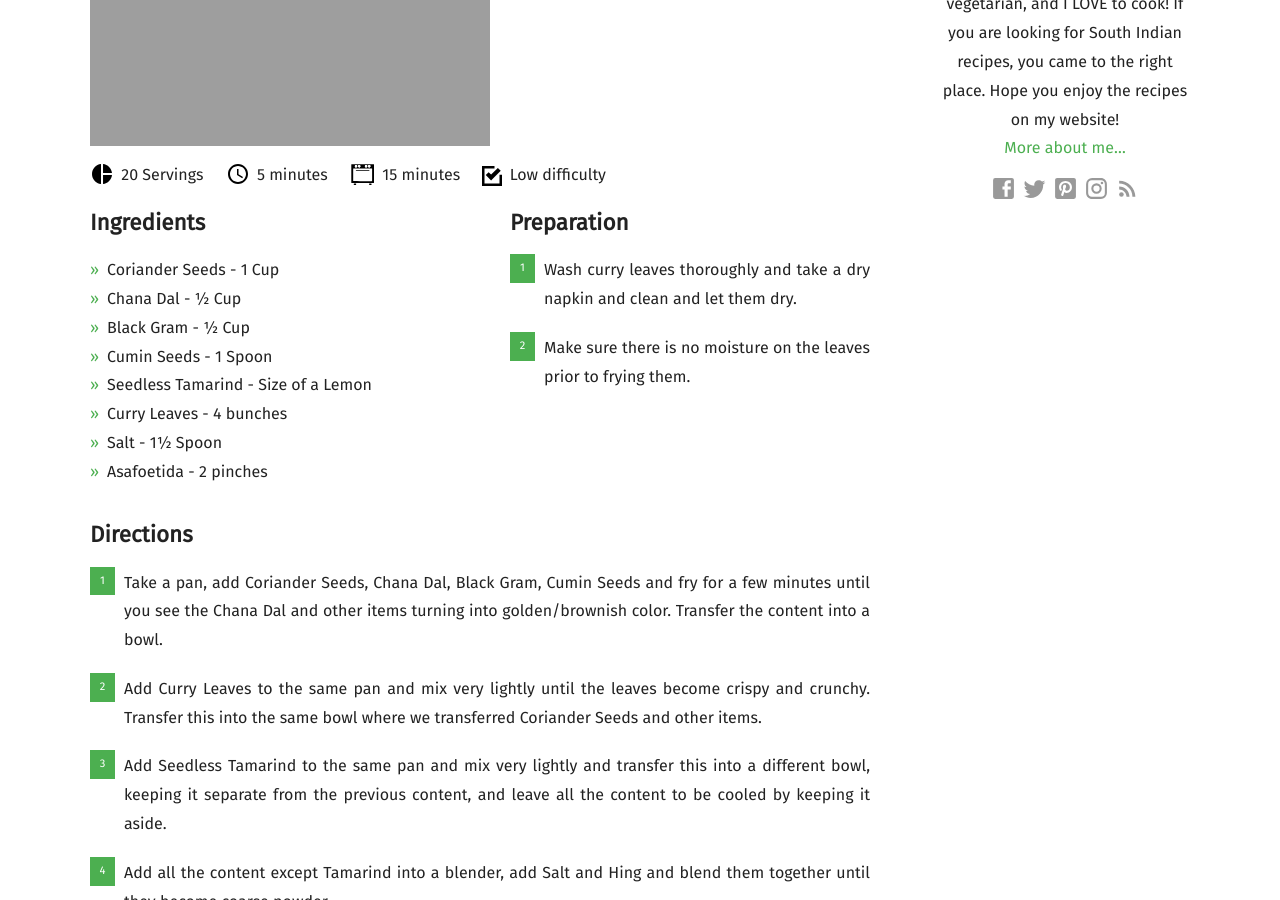
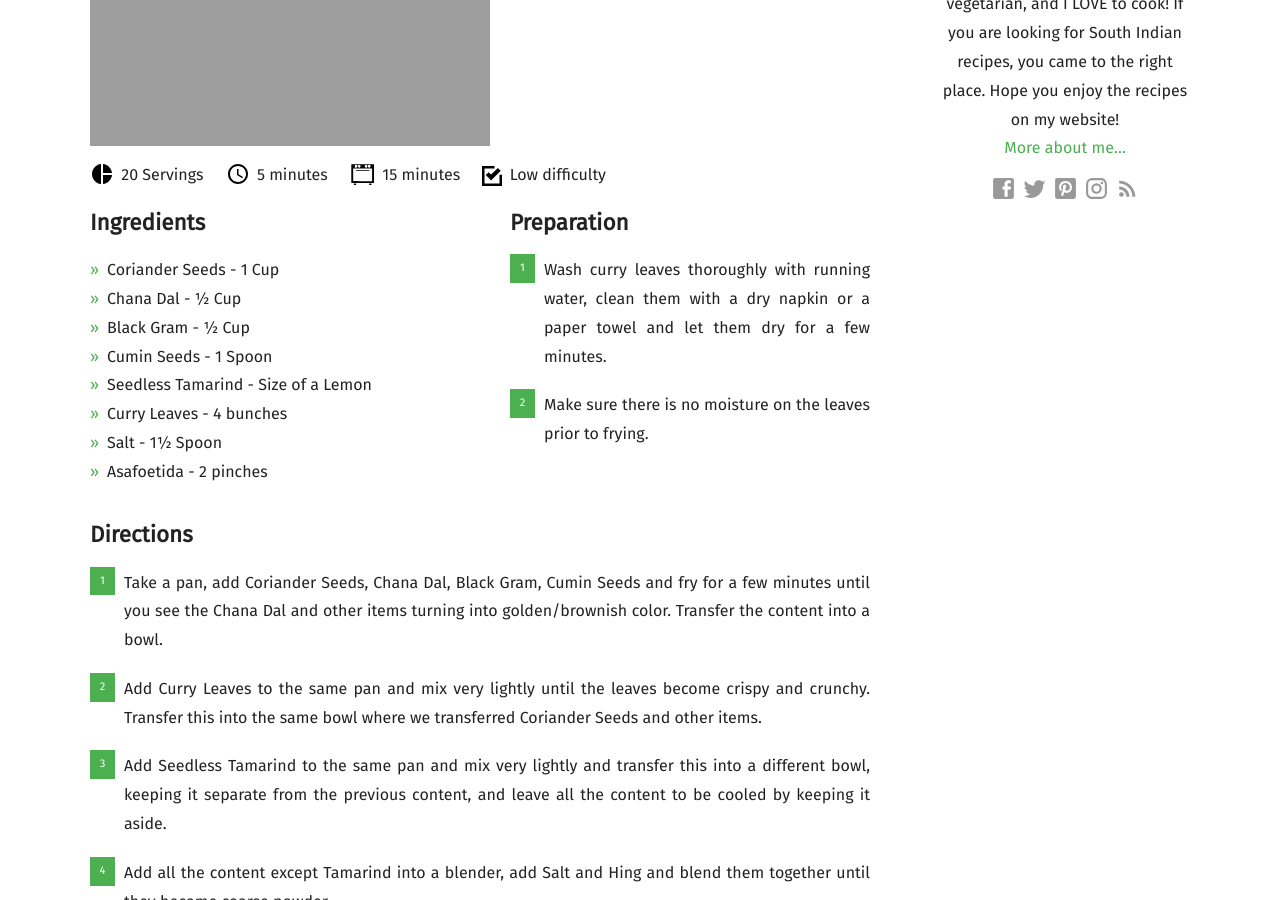
Before and after one commit to mallikasdishes/github.io, a Jekyll site: the page built from _posts/2019-02-18-karivepaku-powder.md, in a window 1280 px wide and 900 px high, scrolled down 607 px. Built offline with Jekyll 4.4.1, drawn with Linux system fonts in a browser that asks for light colours; nearby versions of some CDN libraries; some web fonts are replaced; comment, search, counter and statistics services are not loaded.

Commit message:
Update 2019-02-18-karivepaku-powder.md

```diff
--- a/_posts/2019-02-18-karivepaku-powder.md
+++ b/_posts/2019-02-18-karivepaku-powder.md
@@ -29,8 +29,8 @@ recipe:
   other_details: "The powder doesn't last fresh after a few months - It looses its taste over the period of time. It is best to make it fresh."
   prep_time: "5 minutes"
   preparation_details: |-
-    1. Wash curry leaves thoroughly and take a dry napkin and clean and let them dry.
-    2. Make sure there is no moisture on the leaves prior to frying them.
+    1. Wash curry leaves thoroughly with running water, clean them with a dry napkin or a paper towel and let them dry for a few minutes.
+    2. Make sure there is no moisture on the leaves prior to frying.
   servings: "20 Servings"
   title: "Karivepaku (Curry Leaves) Powder"
 ---
```
